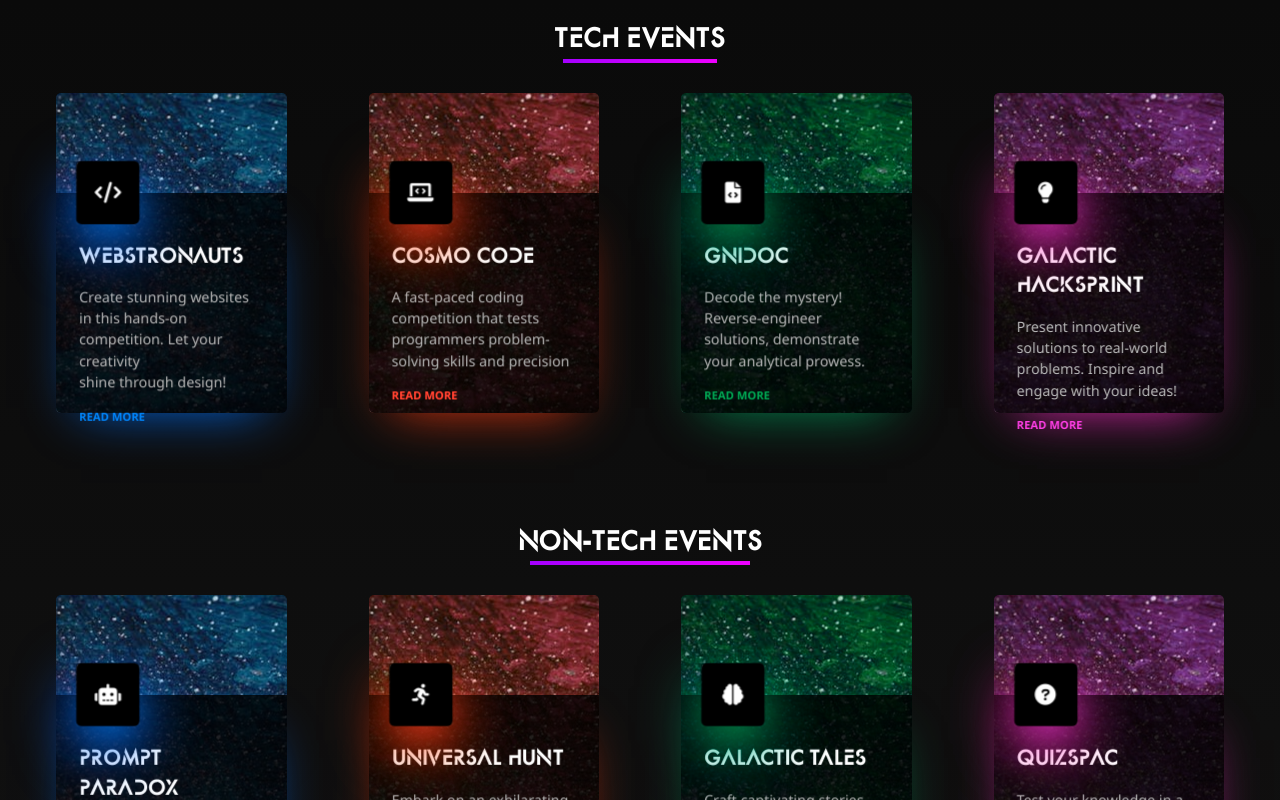
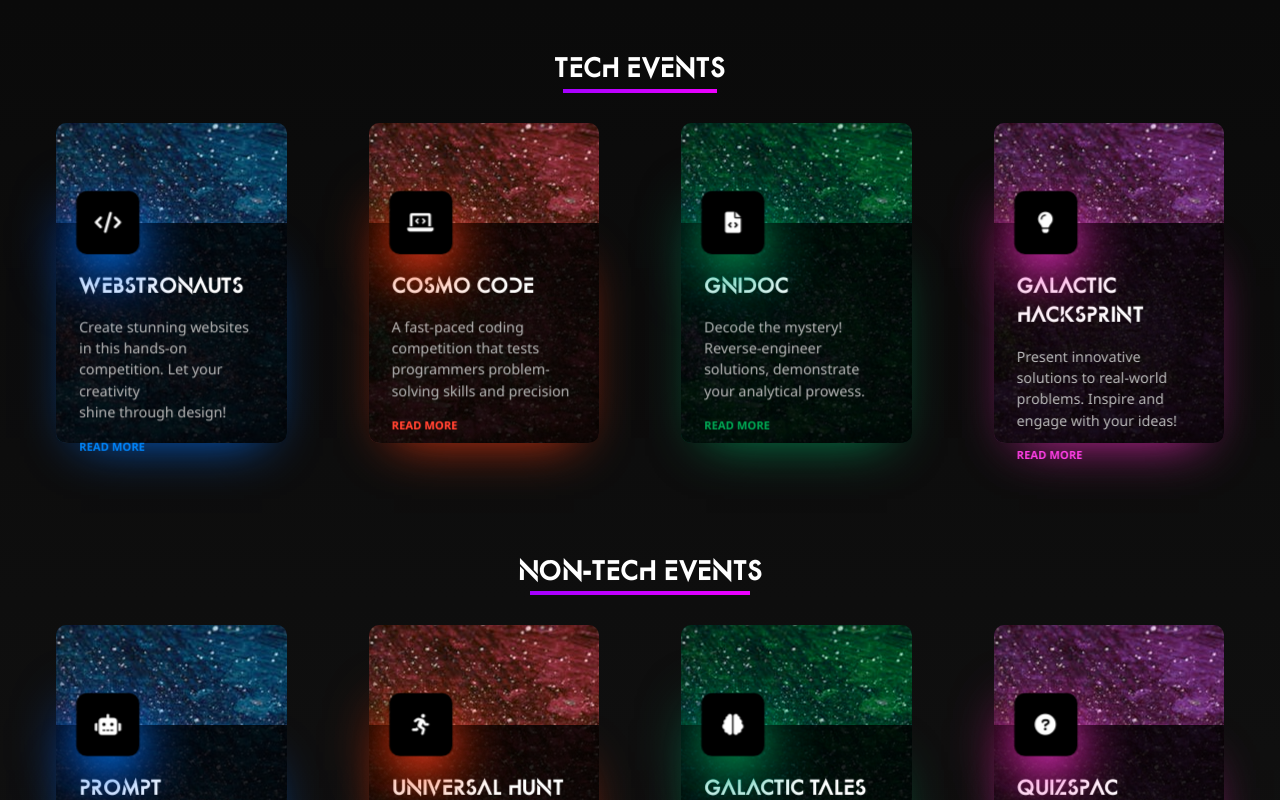
Before and after one commit to raghul1217/progeni25, a React (Vite) app in the folder frontend/: page /events in a window 1280 px wide. Shown: the top 800 px of the page. Built offline with nearby package versions, Linux system fonts and the light colour scheme; a web font is replaced by a local one.

Commit message:
card border radius

```diff
--- a/frontend/src/pages/Events.jsx
+++ b/frontend/src/pages/Events.jsx
@@ -44,7 +44,7 @@ const Events = () => {
     <div className="events-wrapper" id='events'>
       {/* <h1 className="main-heading">Upcoming Events</h1> */}
       <div className="event-section">
-        <div className="eventpage2-head special-head"><h2 className="event-type-heading">Tech Events</h2></div>
+        <div className="eventpage2-head special-head"><h2 className="event-type-heading" id="techevent">Tech Events</h2></div>
         <div className="events-container">
           {techEvents.map((event) => (
             <EventCard key={event.id} {...event} uniqueId={`tech-event-${event.id}`} />
--- a/frontend/src/styles/eventcard.css
+++ b/frontend/src/styles/eventcard.css
@@ -81,6 +81,10 @@ body {
   font-size: 18px;
 }
 
+#techevent{
+  margin-top: 30px;
+}
+
 /* For Tablets: 2 cards per row */
 @media (min-width: 768px) {
   .events-container {
@@ -128,7 +132,7 @@ body {
   background-image: url("../assets/glitterbg.jpeg");
   background-position: center center;
   transition: all 0.5s ease-in-out;
-  border-radius: 5px;
+  border-radius: 10px;
   height: 320px;
 }
 
@@ -141,7 +145,7 @@ body {
   height: 100%;
   width: 100%;
   background-color: rgba(0, 0, 0, 0.811);
-  border-radius: 0px 0px 5px 5px;
+  border-radius: 0px 0px 10px 10px;
   box-shadow: rgba(0, 115, 255, 0.925) 0px 20px 50px -25px;
   transition: all 0.5s ease-in-out;
   padding: 50px 25px 25px 25px;
@@ -203,7 +207,7 @@ body {
   height: 60px;
   width: 60px;
   background-color: rgb(0, 0, 0);
-  border-radius: 5px;
+  border-radius: 10px;
   padding: 10px;
   box-shadow: rgb(0, 102, 255) 0px 20px 60px 0px, rgb(0, 200, 255) 0px 18px 36px -18px;
   transform: translate3d(0px, 0px, 50px);
```
